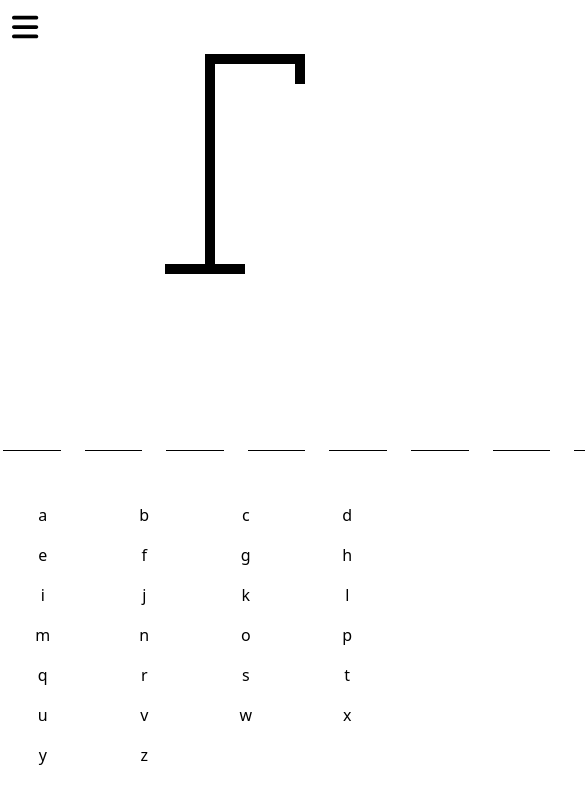
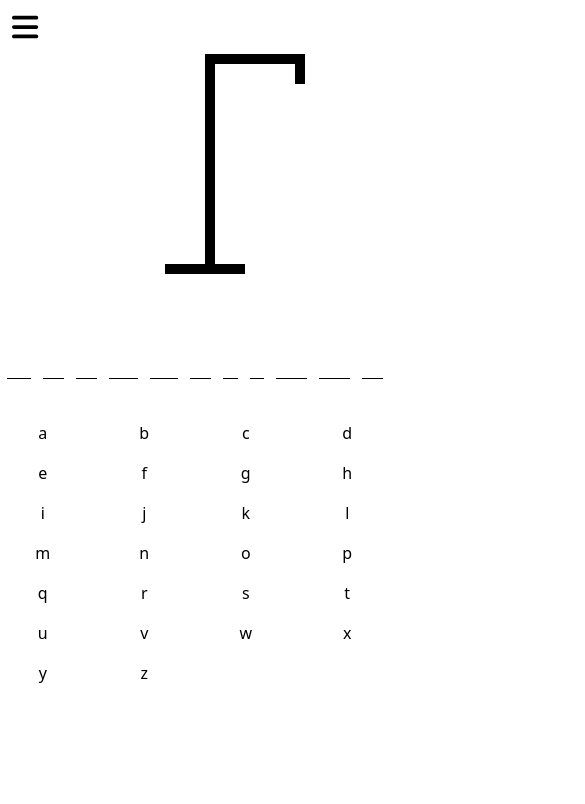
Before and after one commit to JamesDiStef/board-games, a React (Vite) app: page /hangman in a window 390 px wide. Shown: the top 804 px of the page, 585 px wide, since content can reach past the window. Built offline with nearby package versions, Linux system fonts and the light colour scheme.

Commit message:
move convert to tailwind, responsive hangman

```diff
--- a/src/hangman/HangmanWord.tsx
+++ b/src/hangman/HangmanWord.tsx
@@ -5,16 +5,7 @@ interface Props {
 
 const HangmanWord = ({ wordToGuess, guessedLetters }: Props) => {
   return (
-    <div
-      style={{
-        display: "flex",
-        fontSize: "6rem",
-        fontWeight: "bold",
-        fontFamily: "monospace",
-        gap: ".25em",
-        marginBottom: "20px",
-      }}
-    >
+    <div className="flex text-[3rem] sm:text-[4rem] md:text-[5rem] lg:text-[6rem] font-bold font-monospace gap-[0.25em] mb-[10px] lg:mb-[20px]">
       {wordToGuess.split("").map((letter, index) => (
         <span style={{ borderBottom: ".1rem solid black" }} key={index}>
           <span
```
